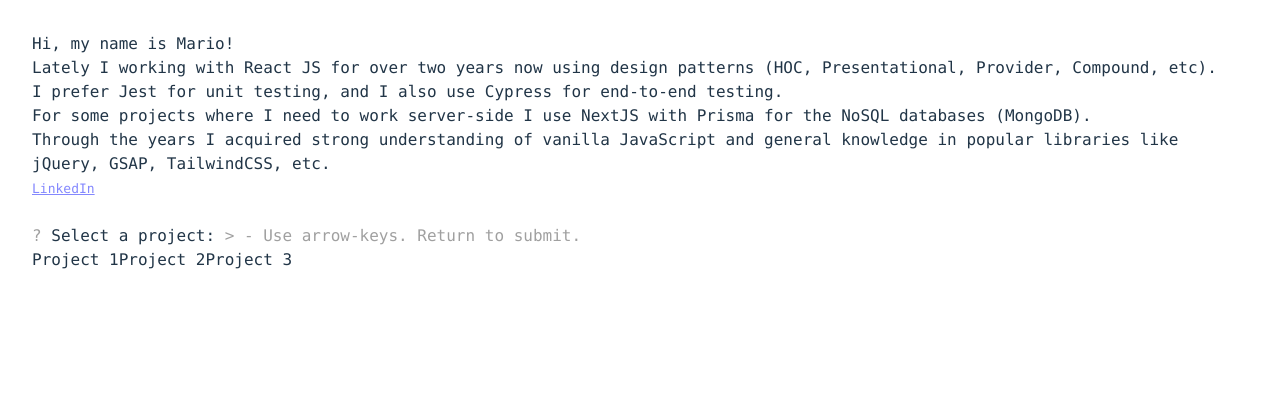
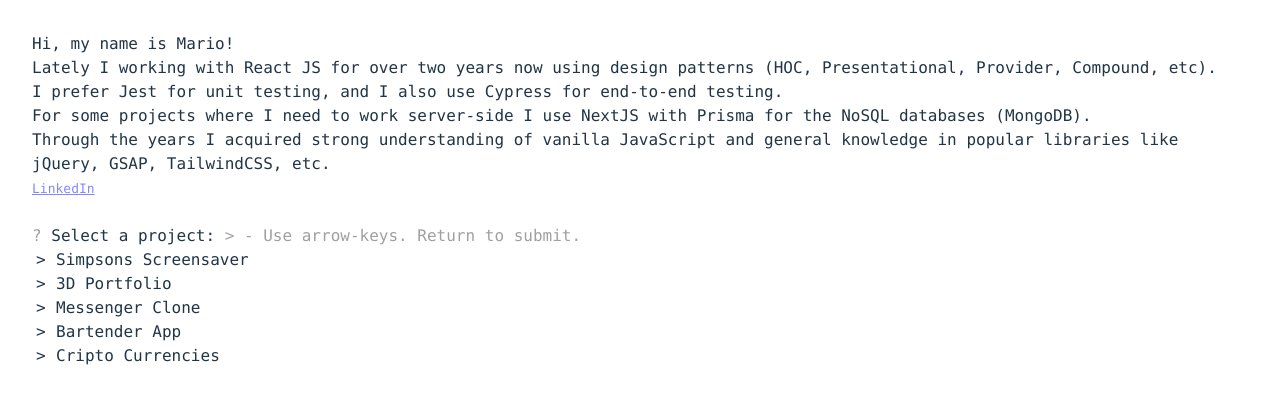
Before and after one commit to maritocuate/marioq, a React (Vite) app: page / in a window 1280 px wide. Shown: the top 404 px of the page. Built offline with nearby package versions, Linux system fonts and the light colour scheme.

Commit message:
chore: projects json

```diff
--- a/src/App.tsx
+++ b/src/App.tsx
@@ -3,6 +3,29 @@
 
 import './App.css'
 import ButtonsBar from './components/ButtonsBar'
+
+const projects = [
+  {
+    text: 'Simpsons Screensaver',
+    url: 'https://simpsons-screensaver.vercel.app',
+  },
+  {
+    text: '3D Portfolio',
+    url: 'https://3d-portfolio-beta-five.vercel.app/',
+  },
+  {
+    text: 'Messenger Clone',
+    url: 'https://messenger-rho-taupe.vercel.app/',
+  },
+  {
+    text: 'Bartender App',
+    url: 'https://drinks-4f2d2f.netlify.app/',
+  },
+  {
+    text: 'Cripto Currencies',
+    url: 'https://hardcore-jones-d2ffc9.netlify.app/',
+  },
+]
 
 function App() {
   const typedText = useRef(null)
@@ -36,7 +59,7 @@
   return (
     <div className="container">
       <div className="text" ref={typedText}></div>
-      <ButtonsBar buttonsRef={buttons} />
+      <ButtonsBar buttonsRef={buttons} projects={projects} />
     </div>
   )
 }
--- a/src/components/ButtonsBar.tsx
+++ b/src/components/ButtonsBar.tsx
@@ -1,20 +1,27 @@
+import Button from './Button'
+
 interface ButtonsBarProps {
   buttonsRef: React.RefObject<HTMLDivElement>
+  projects: Project[]
 }
 
-const ButtonsBar = ({ buttonsRef }: ButtonsBarProps) => {
+interface Project {
+  text: string
+  url: string
+}
+
+const ButtonsBar = ({ buttonsRef, projects }: ButtonsBarProps) => {
   return (
     <div className="hidden" ref={buttonsRef}>
       <div className="flex-col">
-        <a href="https://www.linkedin.com/in/marioq/" target="_blank">
-          Project 1
-        </a>
-        <a href="https://github.com/marioq" target="_blank">
-          Project 2
-        </a>
-        <a href="https://twitter.com/marioq" target="_blank">
-          Project 3
-        </a>
+        {projects.map((project, index) => (
+          <Button
+            key={index}
+            selected={/* selectedButtonIndex ===  index*/ true}
+            text={project.text}
+            onClick={() => window.open(project.url)}
+          />
+        ))}
       </div>
     </div>
   )
```
